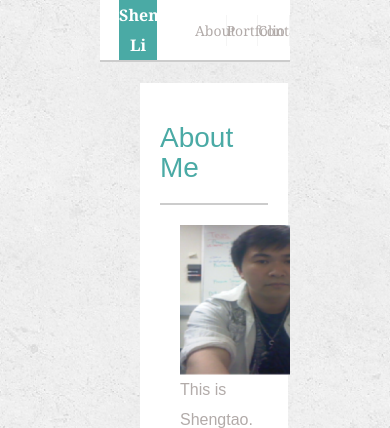
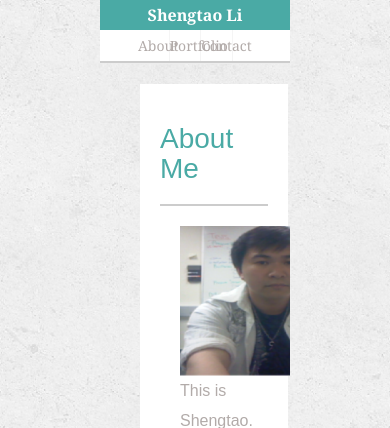
Before and after one commit to 7seven7lst/Responsive-Portfolio, a PHP site: page /index.php in a window 390 px wide. Shown: the top 428 px of the page. Run offline with PHP 8.4, Linux system fonts and the light colour scheme.

Commit message:
[update] responsive header according to spec

```diff
--- a/assets/css/style.css
+++ b/assets/css/style.css
@@ -177,6 +177,18 @@ footer{
 }
 
 @media screen and (max-width: 768px) {
+	header {
+		display: block;
+	}
+	div.nav-name-container {
+		width: 100%;
+		margin: 0%;
+	}
+
+	div.nav-selection-container {
+		width: 100%;
+		margin: 0%;
+	}
 	section#main-content-container {
 		width: 100%;
 	}
```
Also changed, not shown: 1 other file.
